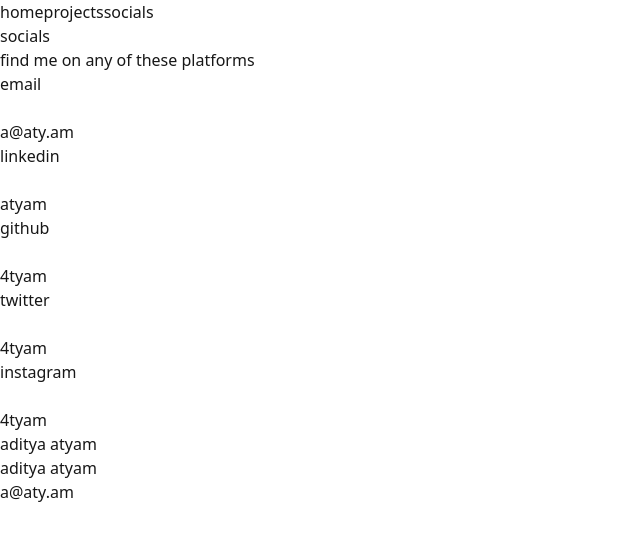
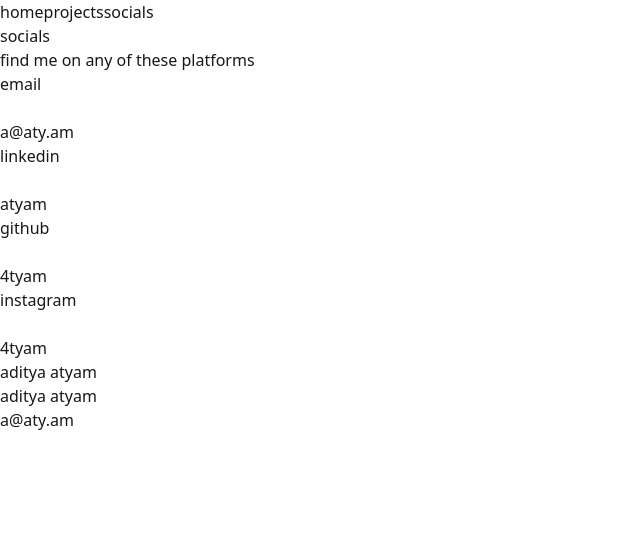
Before and after one commit to 4tyam/portfolio, a Next.js app: page /socials in a window 1280 px wide. Shown: the top 540 px of the page, without its empty margins (0-640 px from the left). Built offline with nearby package versions, Linux system fonts and the light colour scheme.

Commit message:
Update socials to remove twitter

```diff
--- a/src/app/socials/page.tsx
+++ b/src/app/socials/page.tsx
@@ -43,12 +43,6 @@
         <path d="M9 18c-4.51 2-5-2-7-2" />
       </svg>
     ),
-  },
-  {
-    name: "twitter",
-    url: "https://twitter.com/4tyam",
-    username: "4tyam",
-    icon: <Twitter className="w-5 h-5 sm:w-6 sm:h-6" />,
   },
   {
     name: "instagram",
```
